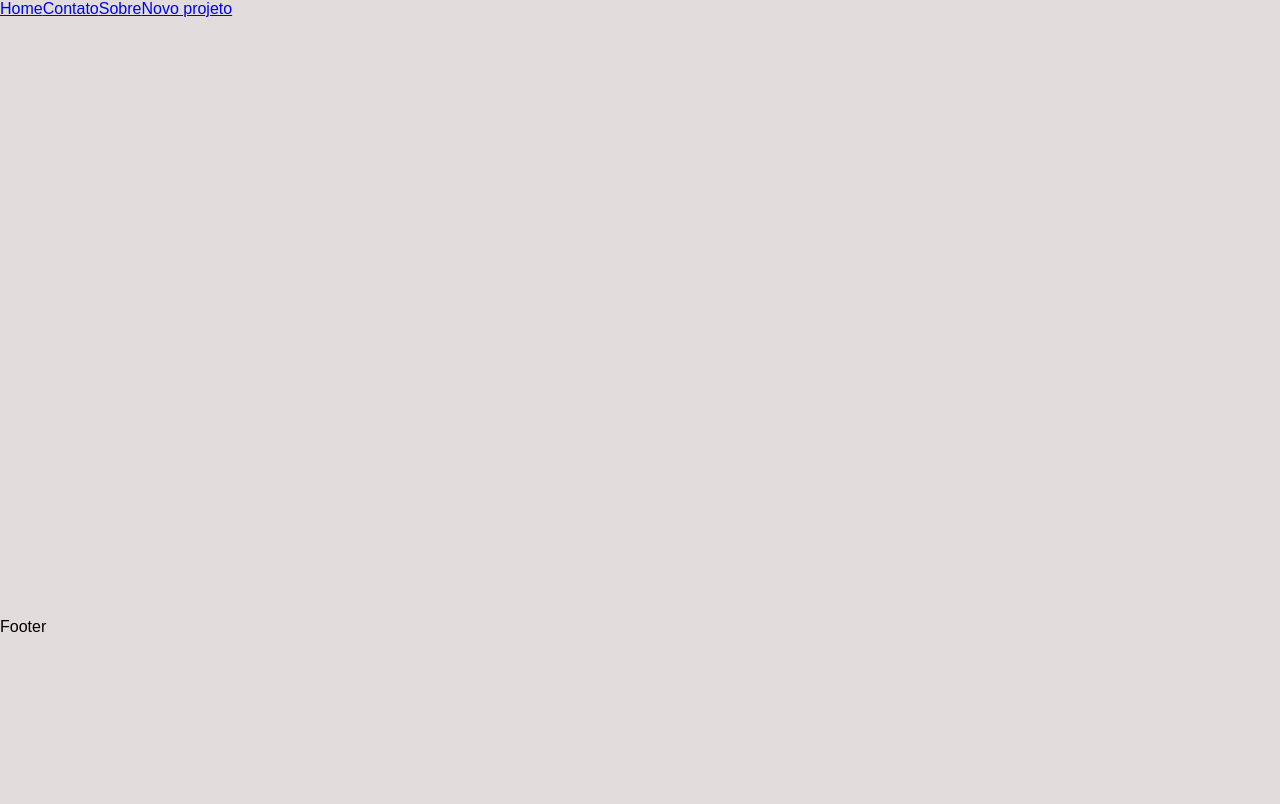
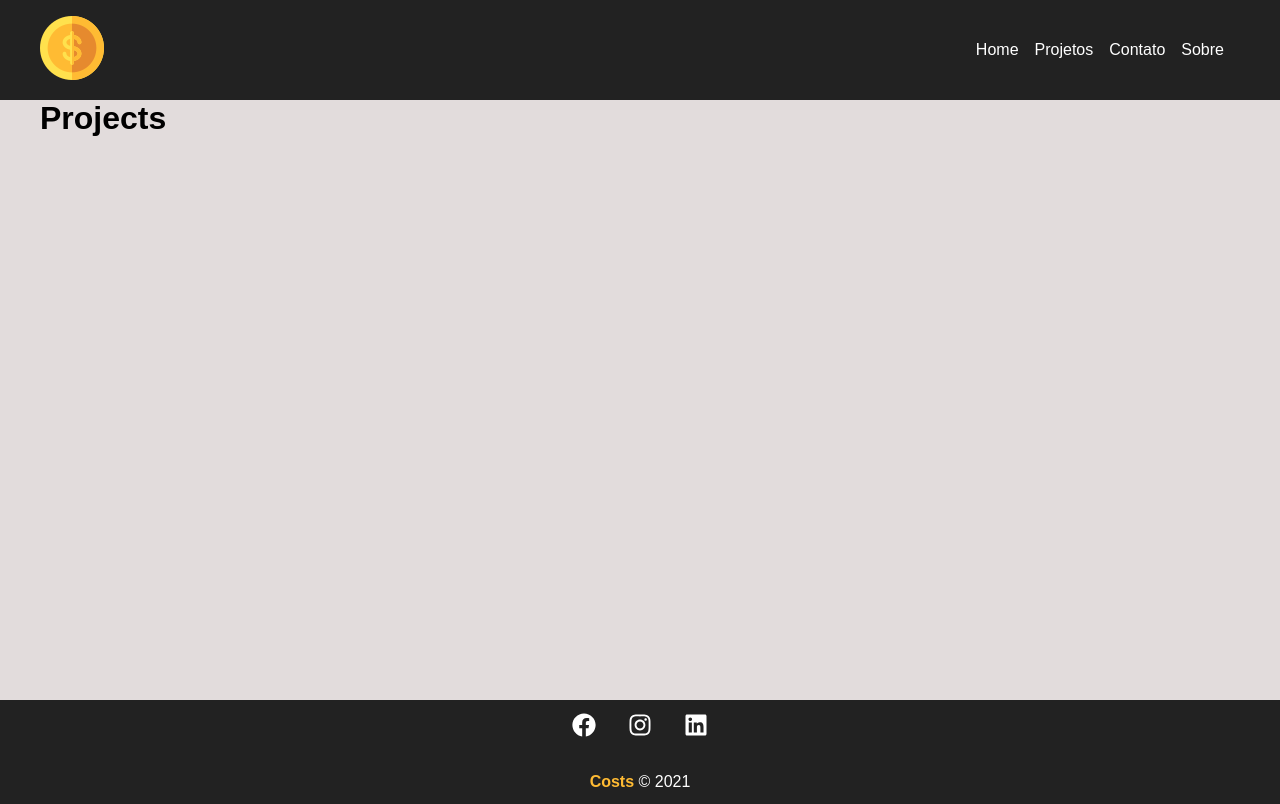
Before and after one commit to thiagobrsouza/react-costs, a React (Create React App) app: page /projects in a window 1280 px wide. Built offline with nearby package versions, Linux system fonts and the light colour scheme.

Commit message:
Finalizando navbar e footer

```diff
--- a/src/App.js
+++ b/src/App.js
@@ -4,20 +4,21 @@
 import Contact from './components/pages/Contact';
 import Home from './components/pages/Home'
 import NewProject from './components/pages/NewProject';
+import Navbar from './components/layout/Navbar'
+import Footer from './components/layout/Footer'
+import Projects from './components/pages/Projects';
 
 function App() {
   return (
     <Router>
-      <div>
-        <Link to="/">Home</Link>
-        <Link to="/contact">Contato</Link>
-        <Link to="/company">Sobre</Link>
-        <Link to="/newproject">Novo projeto</Link>
-      </div>
+      <Navbar />
       <Switch>
         <Container customClass="min-height">
           <Route exact path="/">
             <Home />
+          </Route>
+          <Route exact path="/projects">
+            <Projects />
           </Route>
           <Route exact path="/company">
             <Company />
@@ -30,7 +31,7 @@
           </Route>
         </Container>
       </Switch>
-      <p>Footer</p>
+      <Footer />
     </Router>
   );
 }
--- /dev/null
+++ b/src/components/layout/Footer.jsx
@@ -0,0 +1,22 @@
+import {FaFacebook, FaInstagram, FaLinkedin} from 'react-icons/fa'
+
+import styles from './Footer.module.css'
+
+export default function Footer() {
+  return (
+    <footer className={styles.footer}>
+      <ul className={styles.social_list}>
+        <li>
+          <FaFacebook />
+        </li>
+        <li>
+          <FaInstagram />
+        </li>
+        <li>
+          <FaLinkedin />
+        </li>
+      </ul>
+      <p className={styles.copy_right}><span>Costs</span> &copy; 2021</p>
+    </footer>
+  )
+}
--- /dev/null
+++ b/src/components/layout/Footer.module.css
@@ -0,0 +1,34 @@
+.footer {
+  background-color: #222;
+  color: #fff;
+  padding: 0.8em;
+  text-align: center;
+}
+
+.social_list {
+  display: flex;
+  justify-content: center;
+  list-style-type: none;
+}
+
+.social_list li {
+  margin: 0 1em;
+}
+
+.social_list li:hover {
+  color: #ffbb33;
+}
+
+.social_list svg {
+  font-size: 1.5em;
+  cursor: pointer;
+}
+
+.copy_right {
+  margin-top: 2em;
+}
+
+.copy_right span {
+  font-weight: bold;
+  color: #ffbb33;
+}
--- /dev/null
+++ b/src/components/layout/Navbar.jsx
@@ -0,0 +1,29 @@
+import { Link } from 'react-router-dom'
+import Container from './Container'
+
+import styles from './Navbar.module.css'
+import logo from '../../img/costs_logo.png'
+
+export default function Navbar() {
+  return (
+    <nav className={styles.navbar}>
+      <Container>
+        <Link to="/"><img src={logo} alt="Costs" /></Link>
+        <ul className={styles.list}>
+          <li className={styles.item}>
+            <Link to="/">Home</Link>
+          </li>
+          <li className={styles.item}>
+            <Link to="/projects">Projetos</Link>
+          </li>
+          <li className={styles.item}>
+            <Link to="/contact">Contato</Link>
+          </li>
+          <li className={styles.item}>
+            <Link to="/company">Sobre</Link>
+          </li>
+        </ul>
+      </Container>
+    </nav>
+  )
+}
--- /dev/null
+++ b/src/components/layout/Navbar.module.css
@@ -0,0 +1,25 @@
+.navbar {
+  display: flex;
+  justify-content: space-between;
+  background-color: #222;
+  padding: 1em;
+}
+
+.list {
+  display: flex;
+  list-style: none;
+  align-items: center;
+}
+
+.item {
+  margin-right: 1em;
+}
+
+.item a {
+  color: #fff;
+  text-decoration: none;
+}
+
+.item a:hover {
+  color: #ffbb33;
+}
--- /dev/null
+++ b/src/components/pages/Projects.jsx
@@ -0,0 +1,5 @@
+export default function Projects() {
+  return (
+    <h1>Projects</h1>
+  )
+}
```
